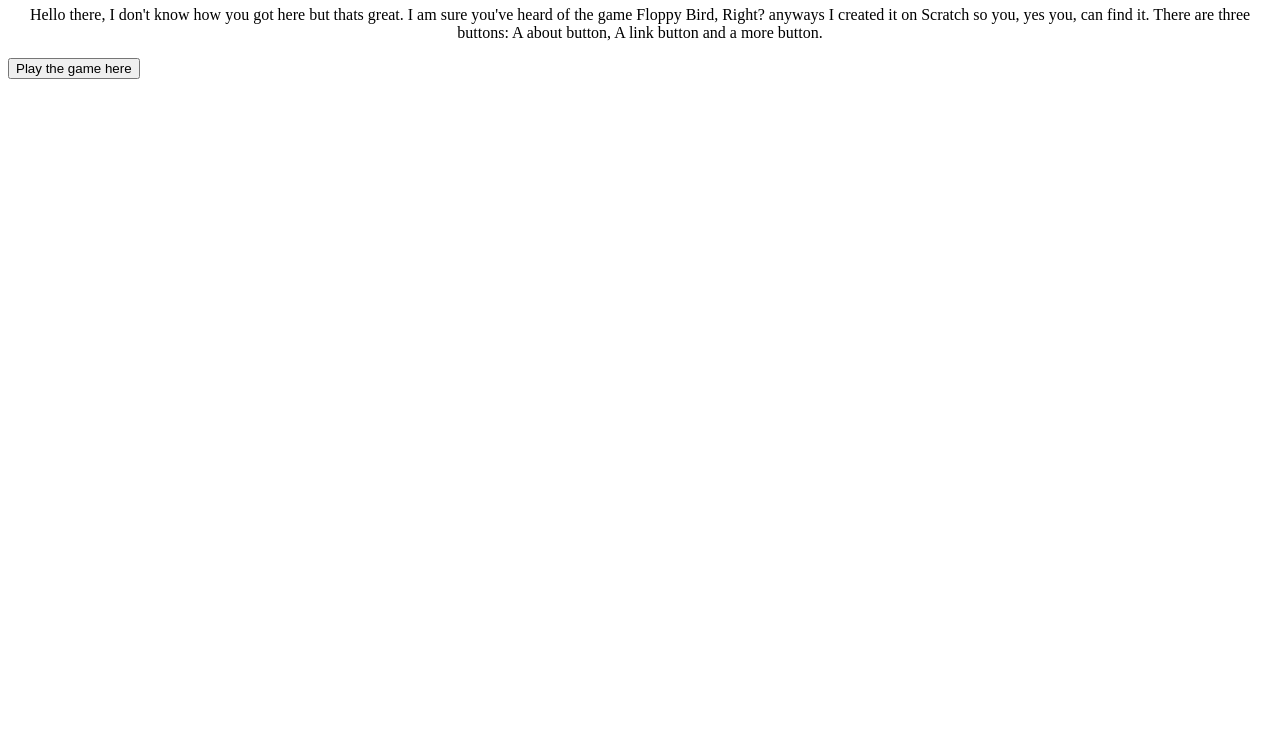
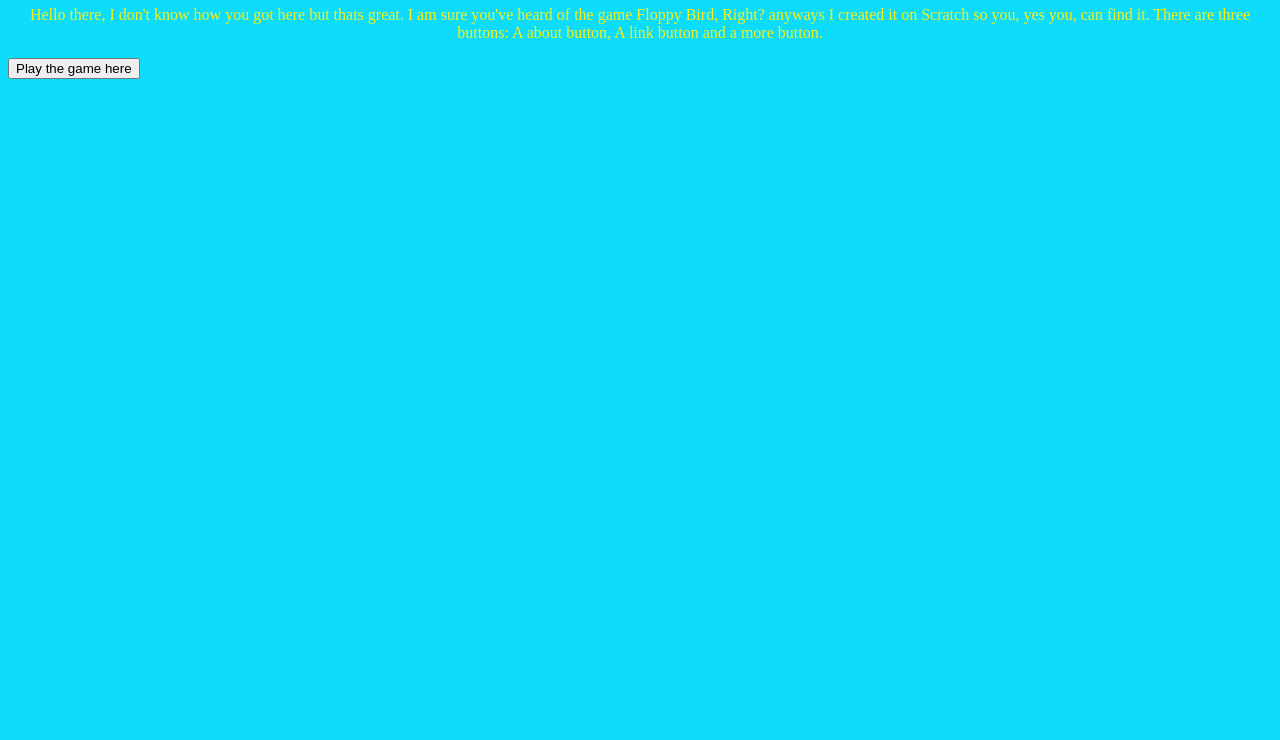
Before and after one commit to ah11194/MyYear7website, a plain HTML site: page index.html in a window 1280 px wide. Shown: the part 60-800 px from the top of the page. Drawn offline with Linux system fonts and the light colour scheme.

Commit message:
Update index.html

```diff
--- a/index.html
+++ b/index.html
@@ -4,14 +4,14 @@
   <style>
  p {
      text-align:center;
-     color:rgb(F6F034)
+     color:rgb(245, 241, 24)
   }
   title {
      text-align:center;
-     color:rgb(F6F034)
+     color:rgb(245, 241, 24)
   }
   body {
-    background-color:rgb(11F3FA)
+    background-color:rgb(13, 220, 252)
   }
    </style>
 
```
